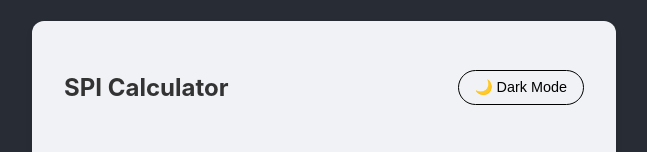
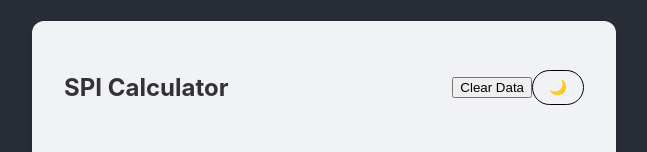
Before and after one commit to lohitpt252003/CPI-CALCULATOR, a React (Create React App) app in the folder maluk/: page / in a window 1280 px wide. Shown: the part 135-287 px from the top of the page, without its empty margins (316-963 px from the left). Built offline with nearby package versions, Linux system fonts and the light colour scheme.

Commit message:
update README

```diff
--- a/maluk/src/components/CPICalculator/index.js
+++ b/maluk/src/components/CPICalculator/index.js
@@ -23,7 +23,24 @@ const CPICalculator = () => {
         setCourses(courses.filter(course => course.id !== id));
     };
 
+    const playAudio = (grade) => {
+        let audioFile = null;
+        if (grade === 'E') {
+            audioFile = '/audio/song_for_e.mpeg';
+        } else if (grade === 'F') {
+            audioFile = '/audio/song_for_f.mpeg';
+        }
+
+        if (audioFile) {
+            const audio = new Audio(audioFile);
+            audio.play().catch(e => console.log("Audio play failed", e));
+        }
+    };
+
     const handleCourseChange = (id, field, value) => {
+        if (field === 'grade') {
+            playAudio(value);
+        }
         const newCourses = courses.map(course =>
             course.id === id ? { ...course, [field]: value } : course
         );
@@ -85,13 +102,25 @@ const CPICalculator = () => {
         setTheme(prev => prev === 'light' ? 'dark' : 'light');
     };
 
+    const handleClear = () => {
+        setCourses([{ id: 1, name: '', credit: '', grade: 'A' }]);
+        setSemesters([{ id: 1, spi: '', credit: '' }]);
+        setCpi(null);
+        localStorage.removeItem('cpi_courses');
+        localStorage.removeItem('cpi_semesters');
+        localStorage.removeItem('cpi_isRepeated');
+    };
+
     return (
         <div className={`cpi-calculator-container ${theme}-theme`}>
             <div className="header">
                 <h2>CPI Calculator</h2>
-                <button onClick={toggleTheme} className="theme-toggle">
-                    {theme === 'light' ? '🌙 Dark Mode' : '☀️ Light Mode'}
-                </button>
+                <div className="header-controls">
+                    <button onClick={handleClear} className="btn-clear">Clear Data</button>
+                    <button onClick={toggleTheme} className="theme-toggle">
+                        {theme === 'light' ? '🌙' : '☀️'}
+                    </button>
+                </div>
             </div>
 
             <div className="mode-toggle">
--- a/maluk/src/components/SPICalculator/index.js
+++ b/maluk/src/components/SPICalculator/index.js
@@ -35,7 +35,24 @@ const SPICalculator = () => {
         setSubjects(subjects.filter(sub => sub.id !== id));
     };
 
+    const playAudio = (grade) => {
+        let audioFile = null;
+        if (grade === 'E') {
+            audioFile = '/audio/song_for_e.mpeg';
+        } else if (grade === 'F') {
+            audioFile = '/audio/song_for_f.mpeg';
+        }
+
+        if (audioFile) {
+            const audio = new Audio(audioFile);
+            audio.play().catch(e => console.log("Audio play failed", e));
+        }
+    };
+
     const handleChange = (id, field, value) => {
+        if (field === 'grade') {
+            playAudio(value);
+        }
         const newSubjects = subjects.map(sub =>
             sub.id === id ? { ...sub, [field]: value } : sub
         );
@@ -67,13 +84,22 @@ const SPICalculator = () => {
         setTheme(prev => prev === 'light' ? 'dark' : 'light');
     };
 
+    const handleClear = () => {
+        setSubjects([{ id: 1, name: '', credit: '', grade: 'A' }]);
+        setSpi(null);
+        localStorage.removeItem('spi_subjects');
+    };
+
     return (
         <div className={`spi-calculator-container ${theme}-theme`}>
             <div className="header">
                 <h2>SPI Calculator</h2>
-                <button onClick={toggleTheme} className="theme-toggle">
-                    {theme === 'light' ? '🌙 Dark Mode' : '☀️ Light Mode'}
-                </button>
+                <div className="header-controls">
+                    <button onClick={handleClear} className="btn-clear">Clear Data</button>
+                    <button onClick={toggleTheme} className="theme-toggle">
+                        {theme === 'light' ? '🌙' : '☀️'}
+                    </button>
+                </div>
             </div>
 
             <div className="subjects-list">
```
Also changed, not shown: 2 other files (tests, documents, lock files or other folders).
